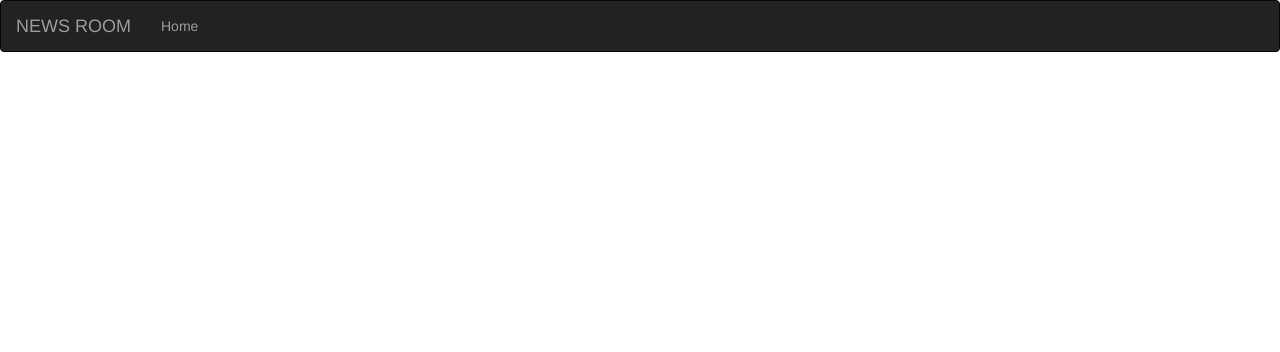
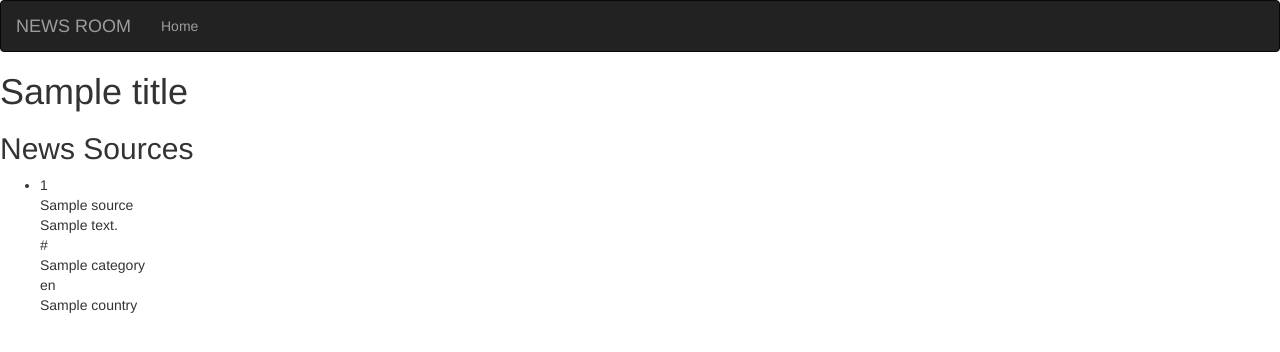
Before and after one commit to NewtonBii/news-sources, a Flask app: template app/templates/index.html in a window 1280 px wide. Shown: the top 352 px of the page. Run offline with Flask 2, Linux system fonts and the light colour scheme; the template is opened without the code that fills it: most values are stand-ins (such as "Sample title", 1, 10 or a date in 2020); some libraries are stand-ins or nearby versions.

Commit message:
Add sources page.

```diff
--- a/app/models.py
+++ b/app/models.py
@@ -1,11 +1,13 @@
 class Sources:
     """Sources class to define the news source object"""
 
-    def __init__(self, name, description, link, category, country):
+    def __init__(self, id, name, description, url, category, language, country):
+        self.id = id
         self.name = name
         self.description = description
-        self.link = 'Go to page' + link
+        self.url = url
         self.category = category
+        self.language = language
         self.country = country
 
 
--- a/app/templates/base.html
+++ b/app/templates/base.html
@@ -1,8 +1,25 @@
 {% extends 'bootstrap/base.html' %}
 
+<!DOCTYPE html>
+<html>
 
-<!-- navbar block -->
+  <head>
+    <meta charset="UTF-8">
+    <meta name="viewport" content="width=device-width, initial-scale=1.0">
+   {% if title %}
+    <title>{{ title }}</title>
+    {% else %}
+    <title>Home - News Highlight</title>
+    {% endif %}
+  </head>
 
-{% block navbar %}
-  {% include 'navbar.html' %}
-{% endblock %}
+  <body>
+    <!-- Content Block -->
+    {% block content %} {% endblock %}
+
+    <!-- Navbar block  -->
+    {% block navbar %} {% include 'navbar.html' %} {% endblock %}
+
+  </body>
+
+</html>
--- a/app/templates/index.html
+++ b/app/templates/index.html
@@ -1,24 +1,22 @@
 {% extends 'base.html'%}
 
-  <head>
-    <meta charset="utf-8">
-    <title>NEWS HIGHLIGHTS</title>
-  </head>
-  <body>
-    <h1>News Highlights</h1>
+{% block content %}
+    <h1>{{title}}</h1>
 
     <h2>News Sources</h2>
-
-    <p>{{get_sources_response}}</p>
-
-    <!-- <ul>
-      {% for source in sources_results %}
+    <ul>
+      {% for source in sources %}
         <li>
-          {{ source.name}}
-          {{ source.category}}
-          {{ source.country}}
+          {{ sources.id}}<br>
+          {{ source.name}}<br>
+          {{ source.description}}<br>
+          {{ source.url}}<br>
+          {{ source.category}}<br>
+          {{ source.language}}<br>
+          {{ source.country}}<br>
         </li>
       {% endfor %}
-    </ul> -->
+    </ul>
 
-  </body>
+
+{% endblock %}
```
Also changed, not shown: app/requests.py (+26 -3 lines).
